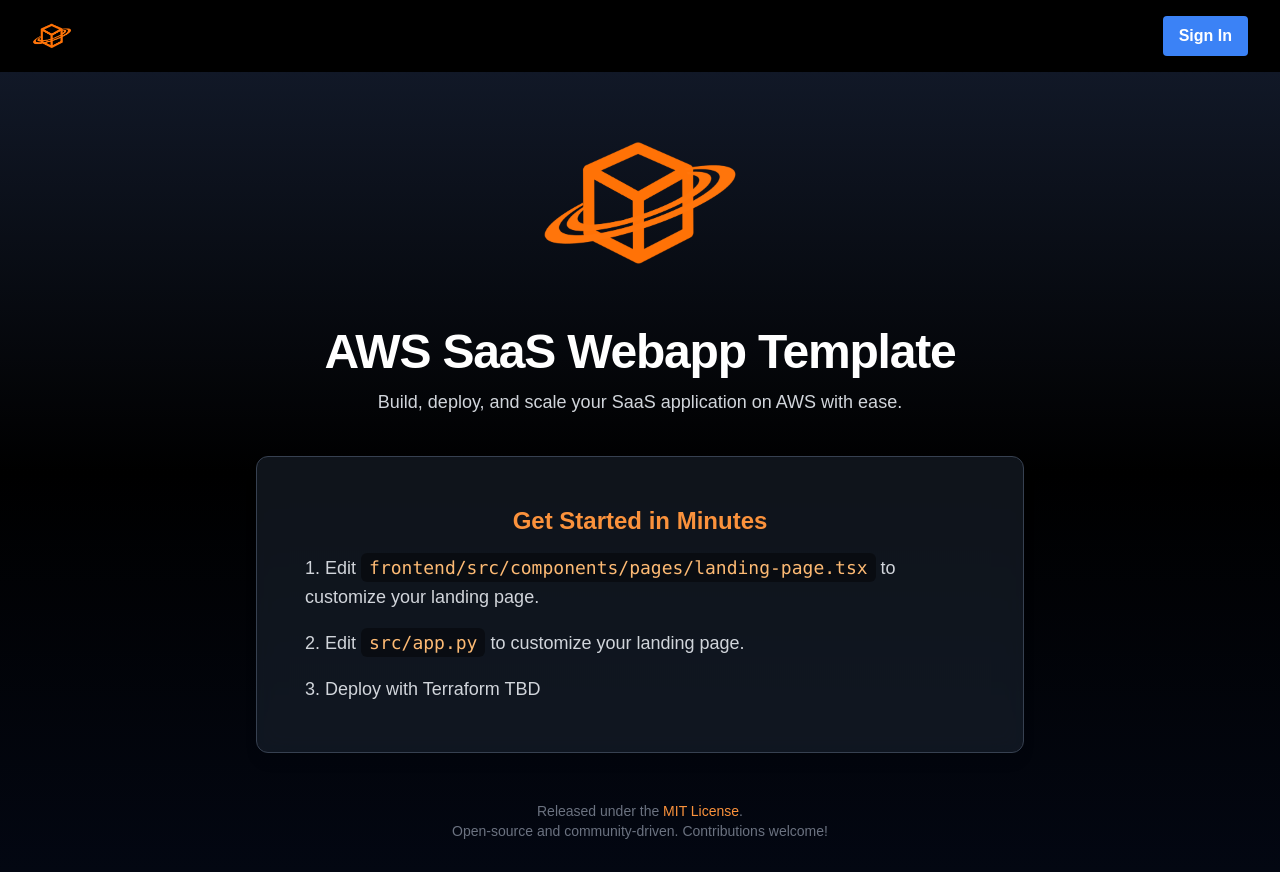
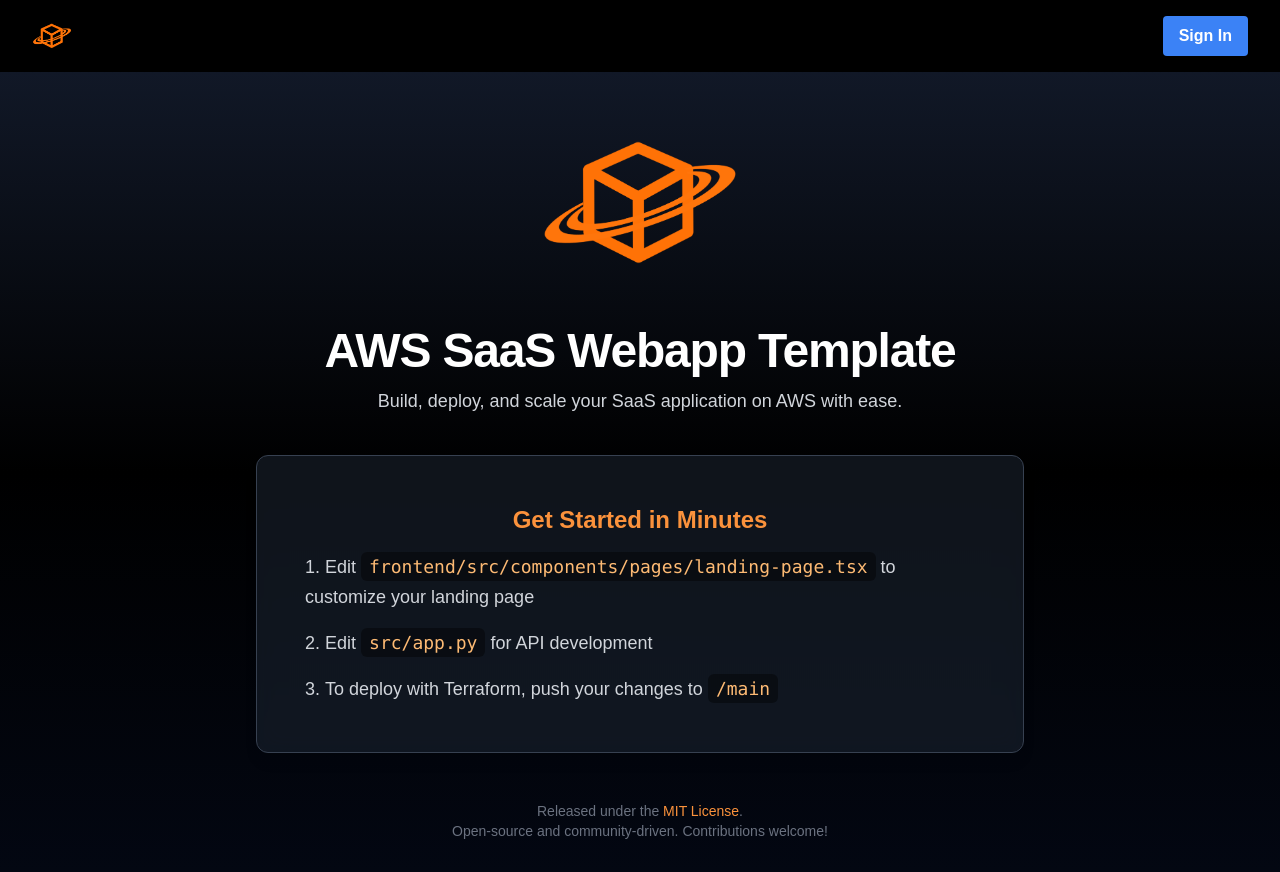
Before and after one commit to mfkimbell/aws-saas-webapp-template, a Next.js app in the folder frontend/: page / in a window 1280 px wide. Built offline with nearby package versions, Linux system fonts and the light colour scheme; no server answers.

Commit message:
feat: terraform destory works as expected, did some final style changes, but the project is complete for now

```diff
--- a/frontend/src/components/pages/landing-page.tsx
+++ b/frontend/src/components/pages/landing-page.tsx
@@ -34,17 +34,19 @@
             <code className="bg-black/40 px-2 py-1 rounded-md font-mono text-orange-300">
               frontend/src/components/pages/landing-page.tsx
             </code>{" "}
-            to customize your landing page.
+            to customize your landing page
           </li>
           <li>
           Edit{" "}
             <code className="bg-black/40 px-2 py-1 rounded-md font-mono text-orange-300">
               src/app.py
             </code>{" "}
-            to customize your landing page.
+            for API development
           </li>
           <li>
-            Deploy with Terraform TBD
+            To deploy with Terraform, push your changes to <code className="bg-black/40 px-2 py-1 rounded-md font-mono text-orange-300">
+              /main
+            </code>
           </li>
         </ol>
       </div>
--- a/frontend/src/components/pages/logged-in-user.tsx
+++ b/frontend/src/components/pages/logged-in-user.tsx
@@ -1,3 +1,11 @@
 export const LoggedInUser = () => {
-  return <div>LoggedInUser</div>;
+  return (
+    <div className="flex items-center justify-center min-h-screen bg-gradient-to-r from-blue-500 to-indigo-600">
+      <div className="text-center">
+        <h1 className="text-5xl font-extrabold text-white drop-shadow-lg">
+          User is now logged in
+        </h1>
+      </div>
+    </div>
+  );
 };
```
Also changed, not shown: 1 other file (tests, documents, lock files or other folders).
